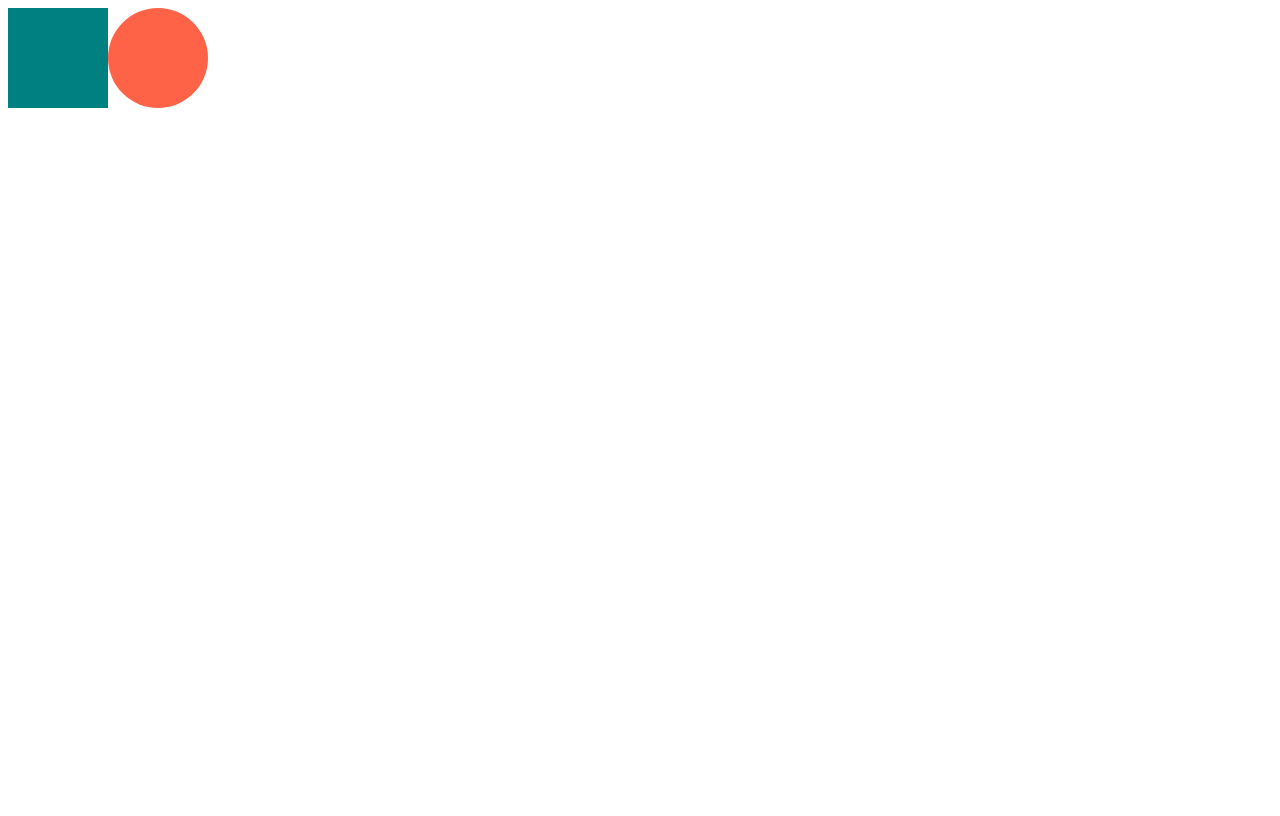
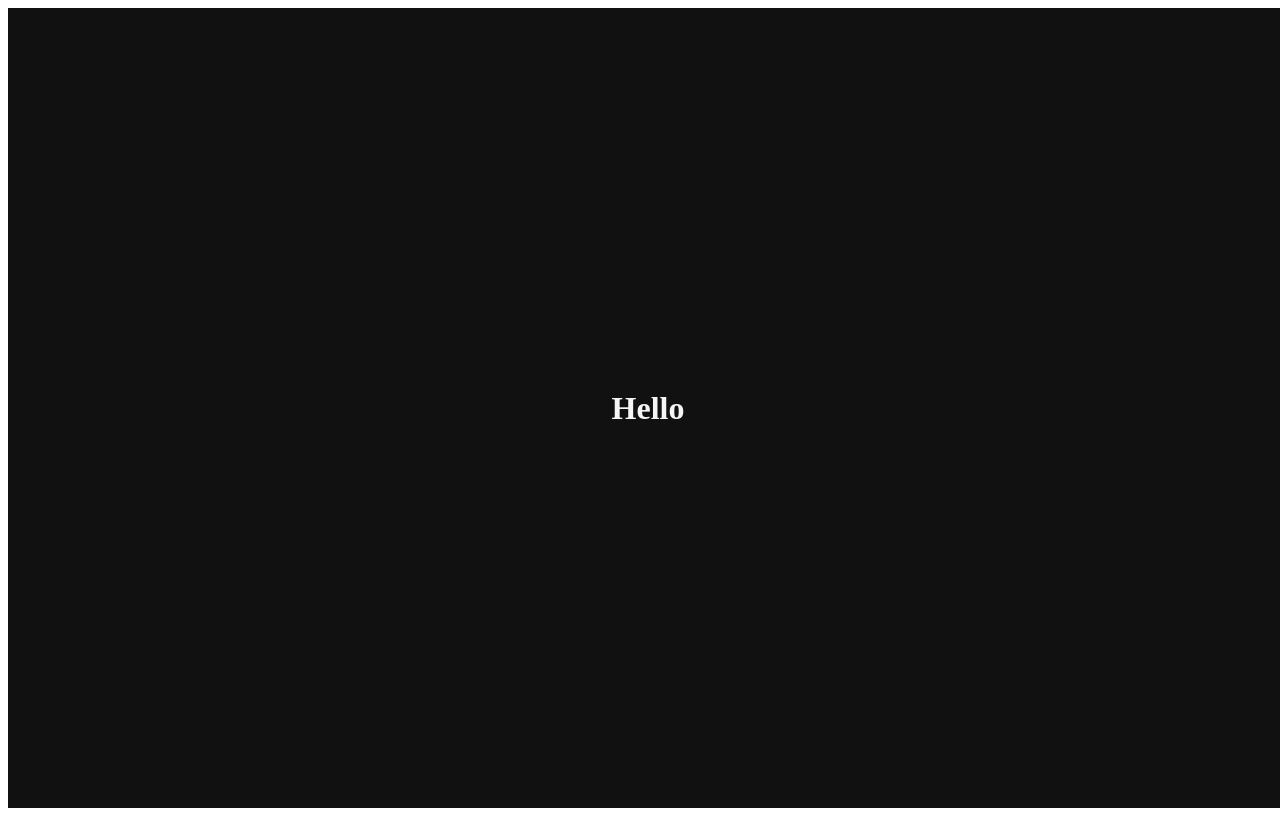
Before and after one commit to jaylim92/Coin-Tracker, a React (Create React App) app: page / in a window 1280 px wide. Built offline with nearby package versions, Linux system fonts and the light colour scheme.

Commit message:
styled-componet Theme

```diff
--- a/src/App.js
+++ b/src/App.js
@@ -1,25 +1,23 @@
 import styled from "styled-components";
 
-const Father = styled.div`
-  display: flex;
+const Title = styled.h1`
+  color: ${(props) => props.theme.textColor};
 `;
 
-const Box = styled.div`
-  background-color: ${(props) => props.bgColor};
-  width: 100px;
-  height: 100px;
-`;
-
-const Circle = styled(Box)`
-  border-radius: 50px;
+const Wrapper = styled.div`
+  display: flex;
+  height: 100vh;
+  width: 100vw;
+  justify-content: center;
+  align-items: center;
+  background-color: ${(props) => props.theme.backgroundColor};
 `;
 
 function App() {
   return (
-    <Father>
-      <Box bgColor="teal" />
-      <Circle bgColor="tomato" />
-    </Father>
+    <Wrapper>
+      <Title>Hello</Title>
+    </Wrapper>
   );
 }
 
--- a/src/index.js
+++ b/src/index.js
@@ -1,10 +1,22 @@
 import React from "react";
 import ReactDOM from "react-dom/client";
+import { ThemeProvider } from "styled-components";
 import App from "./App";
+
+const darkTheme = {
+  textColor: "Whitesmoke",
+  backgroundColor: "#111",
+};
+const whiteTheme = {
+  textColor: "#111",
+  backgroundColor: "whitesmoke",
+};
 
 const root = ReactDOM.createRoot(document.getElementById("root"));
 root.render(
   <React.StrictMode>
-    <App />
+    <ThemeProvider theme={darkTheme}>
+      <App />
+    </ThemeProvider>
   </React.StrictMode>
 );
```
